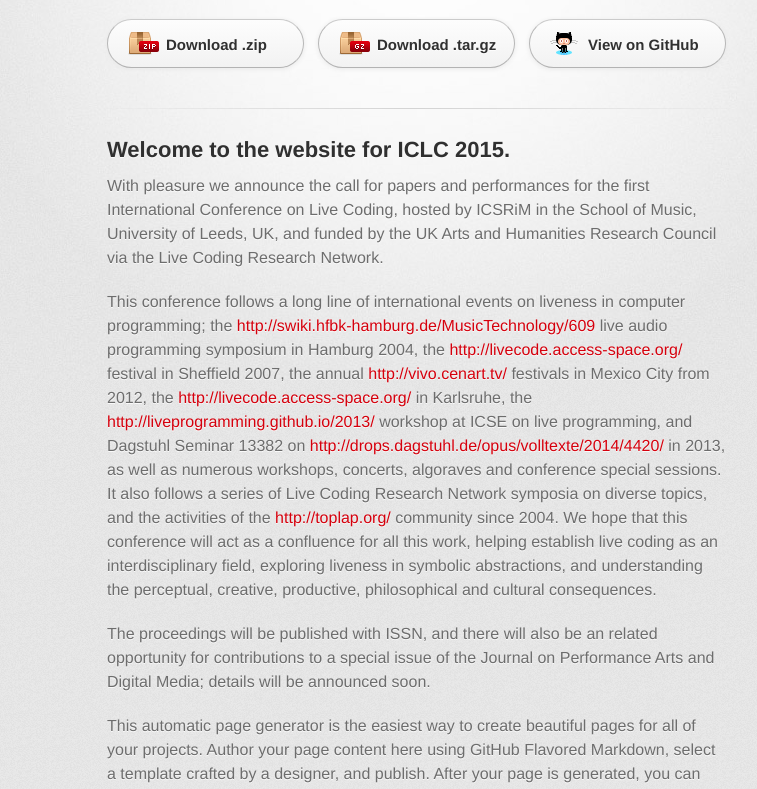
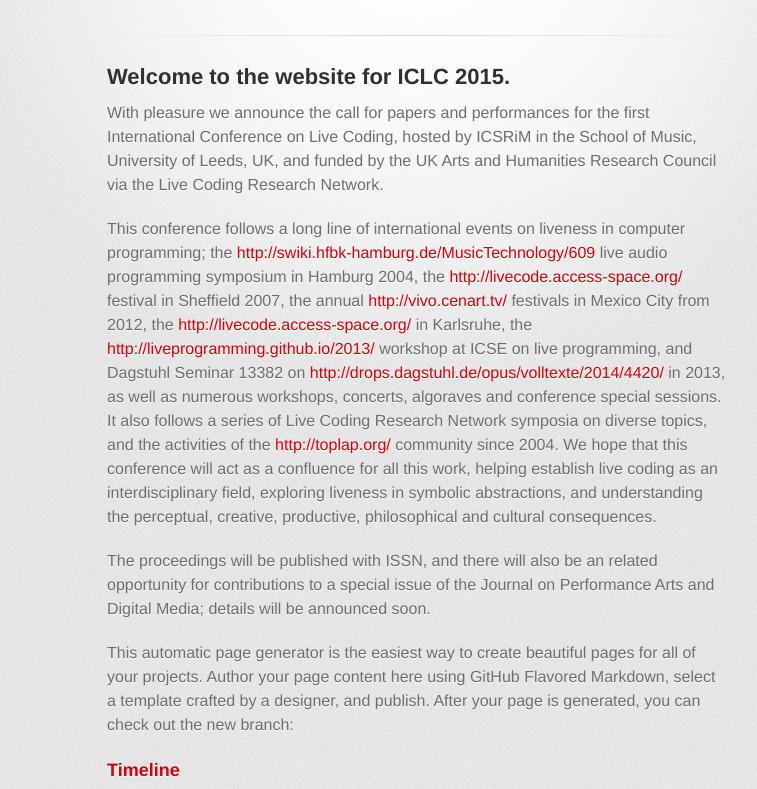
Before and after one commit to livecodenetwork/livecodenetwork.github.io, a plain HTML site: page index.html in a window 1280 px wide. Shown: the part 195-984 px from the top of the page, without its empty margins (223-980 px from the left). Drawn offline with Linux system fonts and the light colour scheme; a web font is replaced by a local one.

Commit message:
Update index.html

```diff
--- a/index.html
+++ b/index.html
@@ -21,12 +21,6 @@
           <h1>International Conference on Live Coding</h1>
           <h2>Leeds, UK, 13-15th July 2015</h2>
         </header>
-
-        <section id="downloads" class="clearfix">
-          <a href="https://github.com/livecodenetwork/iclc/zipball/master" id="download-zip" class="button"><span>Download .zip</span></a>
-          <a href="https://github.com/livecodenetwork/iclc/tarball/master" id="download-tar-gz" class="button"><span>Download .tar.gz</span></a>
-          <a href="https://github.com/livecodenetwork/iclc" id="view-on-github" class="button"><span>View on GitHub</span></a>
-        </section>
 
         <hr>
 
```
